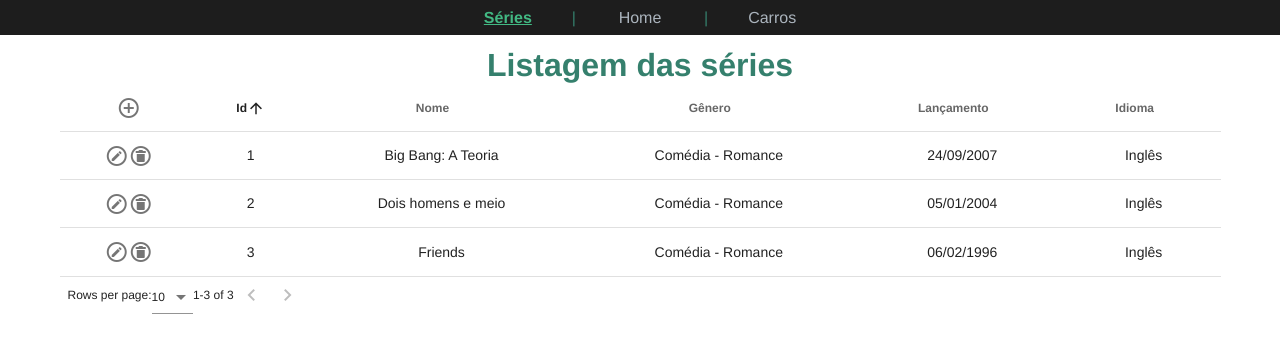
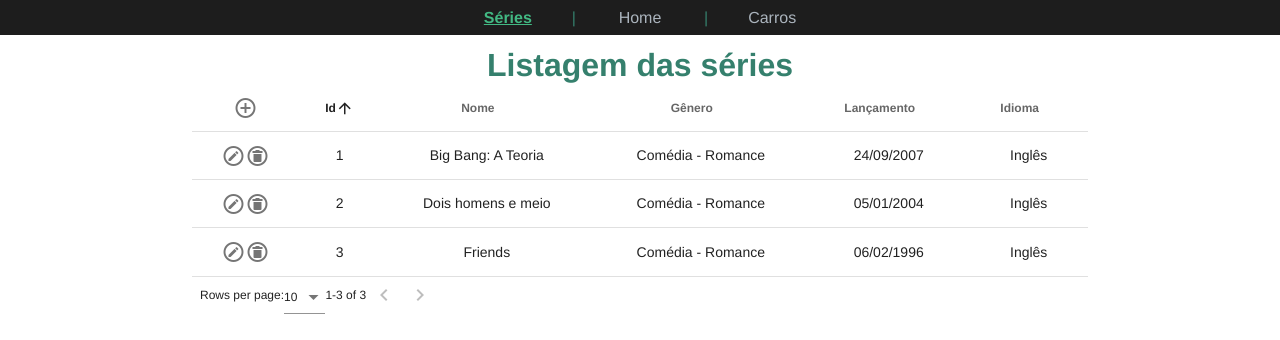
Before and after one commit to CleitonJB/Vue-ProjetoFinal, a Vue app: page /series in a window 1280 px wide. Shown: the top 340 px of the page. Built offline with nearby package versions, Linux system fonts and the light colour scheme; data requests are answered from the project's data file.

Commit message:
Adjust table size on large screen

```diff
--- a/src/App.vue
+++ b/src/App.vue
@@ -56,6 +56,13 @@
     }
   }
 
+  @media screen and (min-width: 992px) {
+    .v-data-table.table-container {
+      margin: auto;
+      max-width: 70vw;
+    }
+  }
+
   // Estilização para evento 'hover' nas tabelas da aplicação
   .theme--light.v-data-table > .v-data-table__wrapper > table > tbody > tr:hover:not(.v-data-table__expanded__content):not(.v-data-table__empty-wrapper) {
     background: #e0e0e0;
--- a/src/pages/CarCrud.vue
+++ b/src/pages/CarCrud.vue
@@ -8,7 +8,7 @@
               :items="cars"
               :search="search"
               sort-by="id"
-              class="elavation-1"
+              class="elavation-1 table-container"
             >
                 <!-- Dialog -->
                 <template v-slot:top>
--- a/src/pages/SeriesCrud.vue
+++ b/src/pages/SeriesCrud.vue
@@ -8,7 +8,7 @@
               :items="series"
               :search="search"
               sort-by="id"
-              class="elavation-1"
+              class="elavation-1 table-container"
             >
                 <!-- Dialog -->
                 <template v-slot:top>
```
